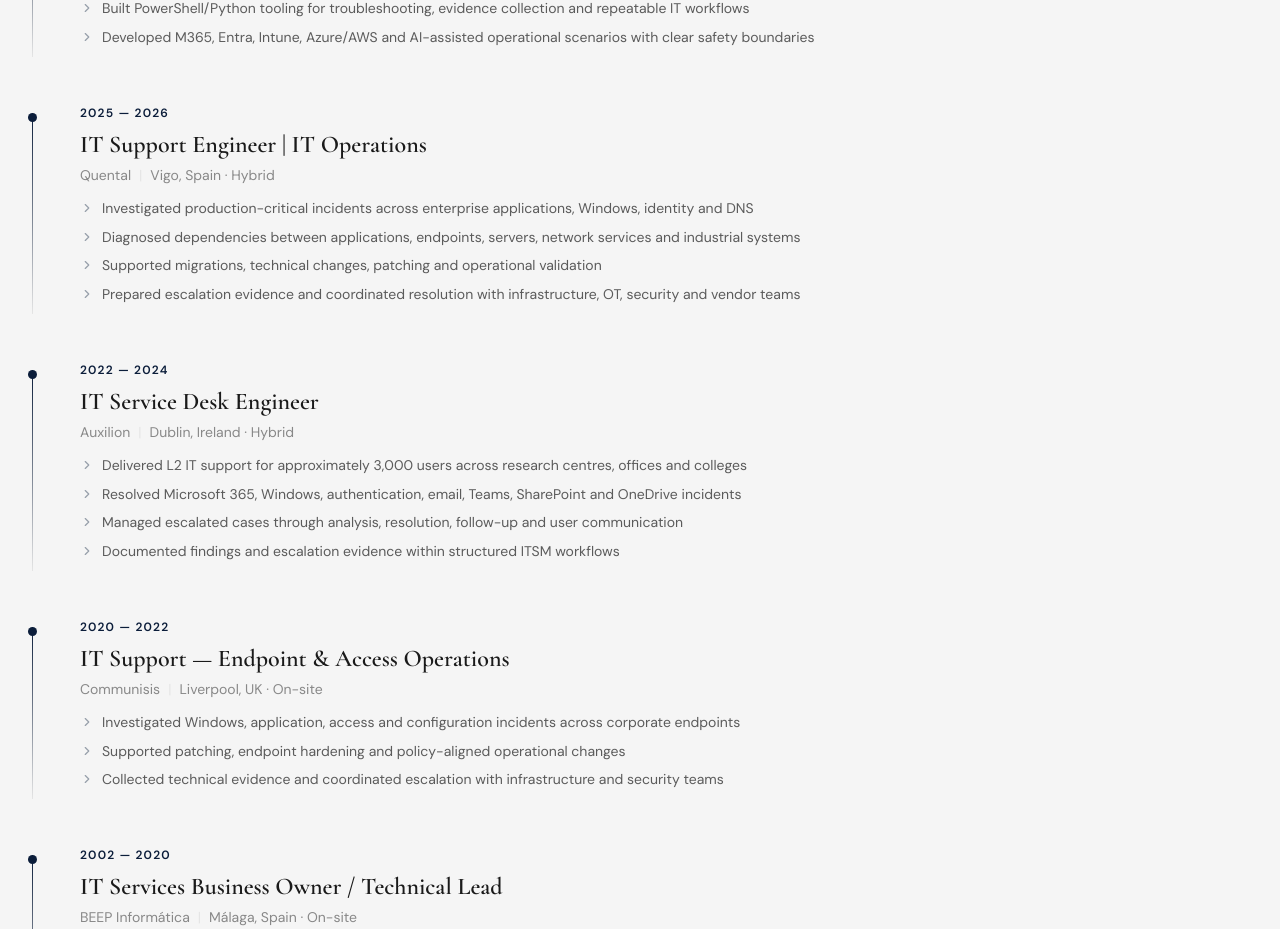
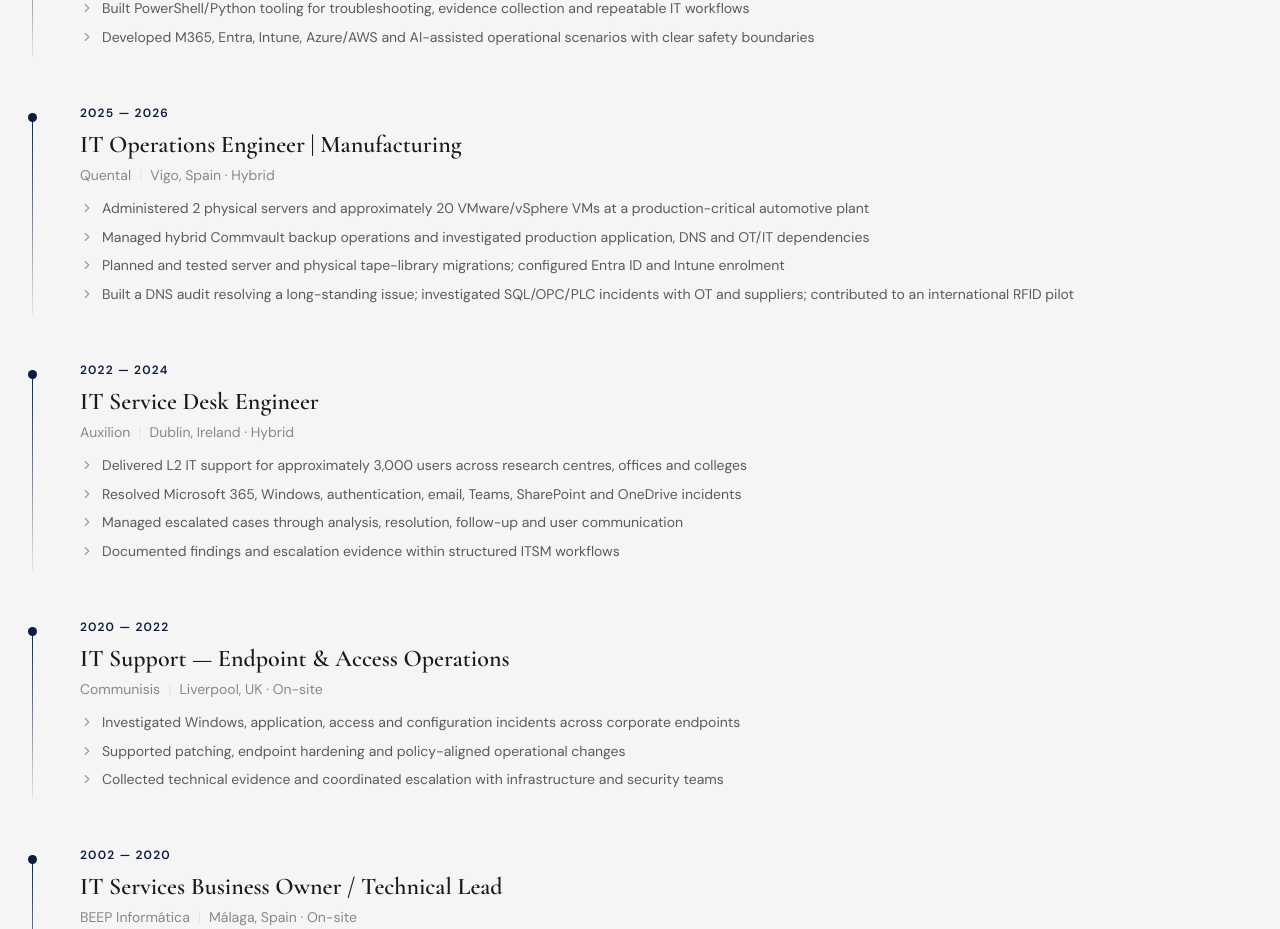
Before and after one commit to RafaelAlbaWebify/rafaelalba-site, a Next.js app: page / in a window 1280 px wide. Shown: the part 4660-5589 px from the top of the page. Built offline with nearby package versions, Linux system fonts and the light colour scheme.

Commit message:
Strengthen FORVIA infrastructure and operations achievements

```diff
--- a/src/app/page.tsx
+++ b/src/app/page.tsx
@@ -191,14 +191,14 @@ const EXPERIENCE = [
   },
   {
     period: "2025 — 2026",
-    title: "IT Support Engineer | IT Operations",
+    title: "IT Operations Engineer | Manufacturing",
     company: "Quental",
     location: "Vigo, Spain · Hybrid",
     bullets: [
-      "Investigated production-critical incidents across enterprise applications, Windows, identity and DNS",
-      "Diagnosed dependencies between applications, endpoints, servers, network services and industrial systems",
-      "Supported migrations, technical changes, patching and operational validation",
-      "Prepared escalation evidence and coordinated resolution with infrastructure, OT, security and vendor teams",
+      "Administered 2 physical servers and approximately 20 VMware/vSphere VMs at a production-critical automotive plant",
+      "Managed hybrid Commvault backup operations and investigated production application, DNS and OT/IT dependencies",
+      "Planned and tested server and physical tape-library migrations; configured Entra ID and Intune enrolment",
+      "Built a DNS audit resolving a long-standing issue; investigated SQL/OPC/PLC incidents with OT and suppliers; contributed to an international RFID pilot",
     ],
   },
   {
```
